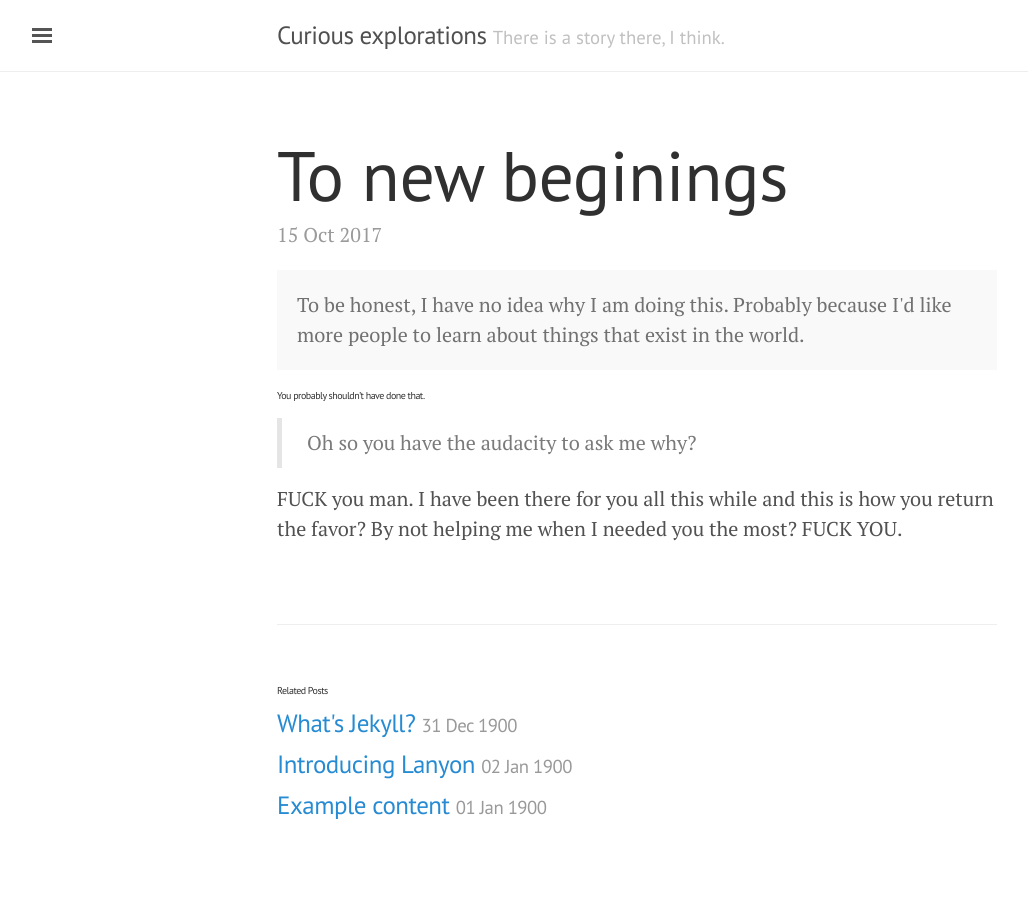
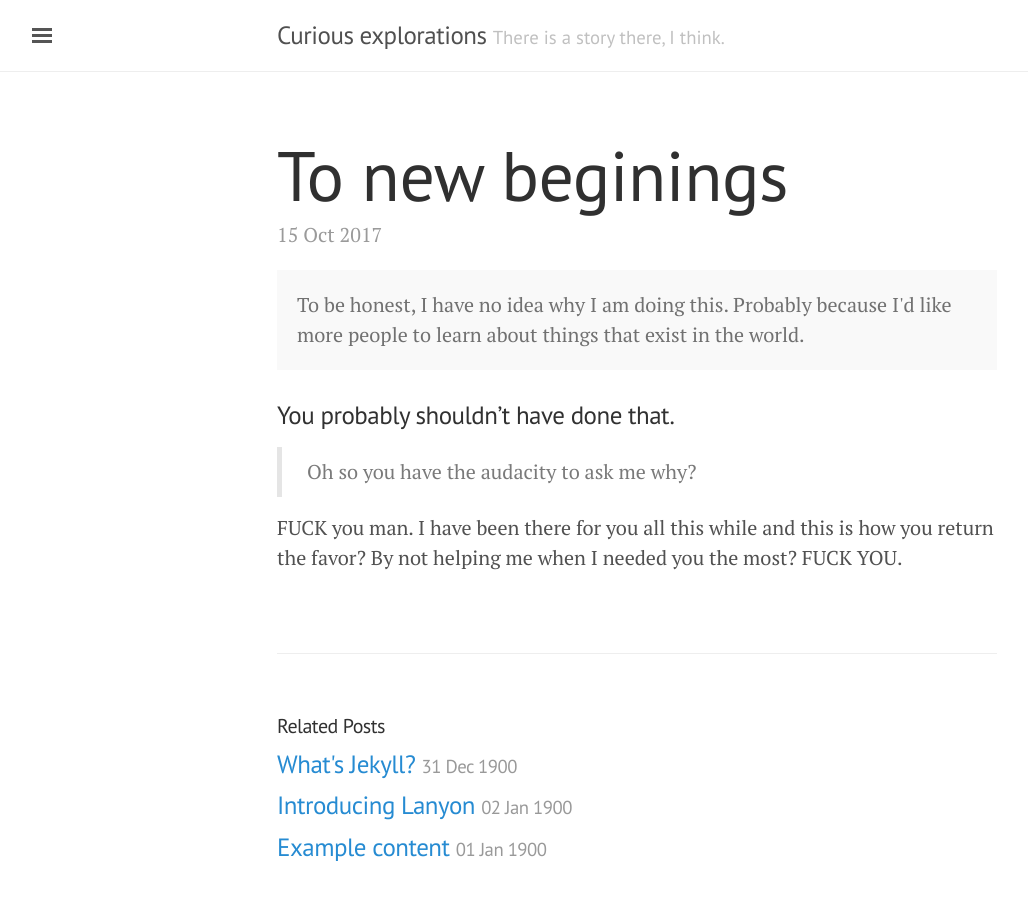
Before and after one commit to rishigb/rishigb.github.io, a Jekyll site: the page built from _posts/2017-10-15-to-new-beginings.md, in a window 1280 px wide. Shown: the whole page, without its empty margins (3-1031 px from the left). Built offline with Jekyll 4.4.1, drawn with Linux system fonts in a browser that asks for light colours; before the commit the page ends 900 px from its top, so only the background shows below that.

Commit message:
changed the size of h2

```diff
--- a/_posts/2017-10-15-to-new-beginings.md
+++ b/_posts/2017-10-15-to-new-beginings.md
@@ -8,7 +8,7 @@
 </div>
 
 
-## You probably shouldn't have done that.
+### You probably shouldn't have done that.
 > Oh so you have the audacity to ask me why?
 
 FUCK you man. I have been there for you all this while and this is how you return the favor?
--- a/public/css/poole.css
+++ b/public/css/poole.css
@@ -92,7 +92,7 @@
 }
 h2 {
   margin-top: 1rem;
-  font-size: 0.5rem;
+  font-size: 1rem;
 }
 h3 {
   margin-top: 1.5rem;
```
